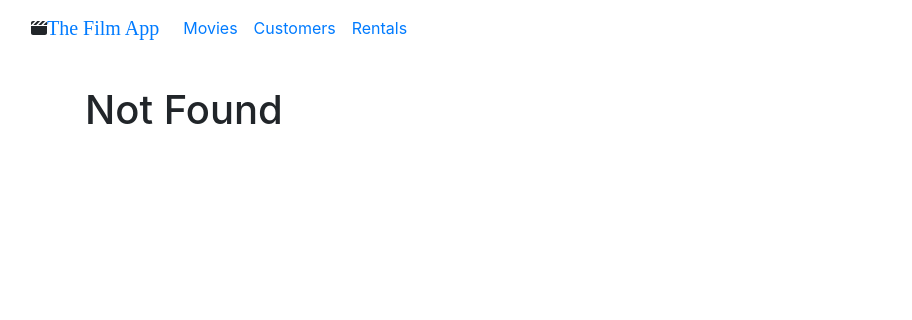
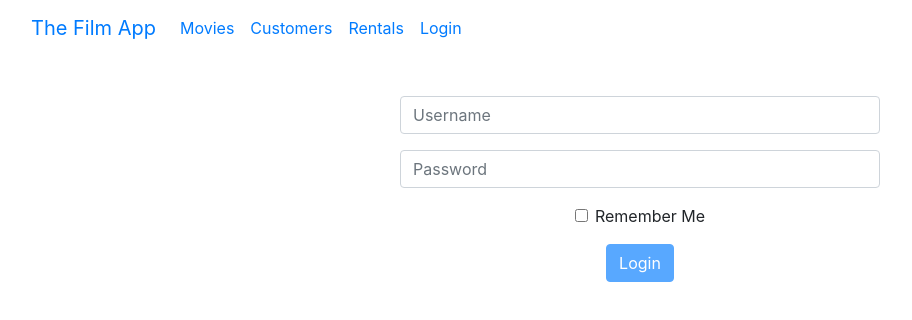
Before and after one commit to anishdass/Vidly, a React (Create React App) app: page /login in a window 1280 px wide. Before the commit this address led to /not-found. Shown: the top 320 px of the page, without its empty margins (0-912 px from the left). Built offline with nearby package versions, Linux system fonts and the light colour scheme.

Commit message:
Added a form

```diff
--- a/package.json
+++ b/package.json
@@ -11,6 +11,7 @@
     "@testing-library/user-event": "^13.5.0",
     "bootstrap": "^4.1.1",
     "font-awesome": "^4.7.0",
+    "joi-browser": "13.4",
     "lodash": "^4.17.10",
     "prop-types": "^15.6.2",
     "react": "^18.3.1",
--- a/src/component/App.jsx
+++ b/src/component/App.jsx
@@ -1,13 +1,14 @@
-import "./App.css";
+import React from "react";
 import { Component } from "react";
+import { Route, Redirect, Switch } from "react-router-dom";
 import Movies from "./movies";
-import { Route, Redirect, Switch } from "react-router-dom";
 import Customers from "./customer";
 import Rentals from "./rentals";
 import NotFound from "./not-found";
 import NavBar from "./nav-bar";
-import React from "react";
 import MovieForm from "./movie-form";
+import LoginForm from "./login-form";
+import "./App.css";
 
 class App extends Component {
   render() {
@@ -16,6 +17,7 @@ class App extends Component {
         <NavBar />
         <main className='container'>
           <Switch>
+            <Route path='/login' component={LoginForm}></Route>
             <Route path='/movies/:id' component={MovieForm} />
             <Route path='/movies' component={Movies}></Route>
             <Route path='/customers' component={Customers}></Route>
--- /dev/null
+++ b/src/component/common/form.jsx
@@ -0,0 +1,88 @@
+import React, { Component } from "react";
+import Joi from "joi-browser";
+import Input from "./input";
+
+class Form extends Component {
+  state = {
+    data: {},
+    errors: {},
+  };
+
+  validate = () => {
+    const options = { abortEarly: false };
+    const { error } = Joi.validate(this.state.data, this.schema, options);
+
+    if (!error) return null;
+    const errors = {};
+
+    for (let item of error.details) errors[item.path[0]] = item.message;
+    return errors;
+  };
+
+  validateProperty = ({ name, value }) => {
+    const obj = { [name]: value };
+    const schema = { [name]: this.schema[name] };
+    const { error } = Joi.validate(obj, schema);
+    return error ? error.details[0].message : null;
+  };
+
+  handleSubmit = (e) => {
+    e.preventDefault(); //To avoid loading of the page on pressing submit
+    const errors = this.validate();
+
+    this.setState({ errors: errors || {} });
+
+    if (errors) return;
+    console.log("Submitted");
+
+    this.doSubmit();
+  };
+
+  handleChange = ({ currentTarget: input }) => {
+    const errors = { ...this.state.errors };
+    const errorMessage = this.validateProperty(input);
+    if (errorMessage) errors[input.name] = errorMessage;
+    else delete errors[input.name];
+
+    const data = { ...this.state.data };
+    data[input.name] = input.value;
+    this.setState({ data, errors });
+  };
+  renderButton(label) {
+    return (
+      <button
+        type='submit'
+        className='btn btn-primary'
+        disabled={this.validate()}>
+        {label}
+      </button>
+    );
+  }
+
+  renderInput(name, label) {
+    const { data, errors, show } = this.state;
+    return (
+      <Input
+        name={name}
+        value={data[name]}
+        placeholder={label}
+        onChange={this.handleChange}
+        className='form-control'
+        error={errors[name]}
+      />
+    );
+  }
+
+  renderFormCheck(type, label) {
+    return (
+      <div className='mb-3 form-check'>
+        <input type={type} className='form-check-input' id={label} />
+        <label className='form-check-label' for='exampleCheck1'>
+          {label}
+        </label>
+      </div>
+    );
+  }
+}
+
+export default Form;
--- /dev/null
+++ b/src/component/common/input.jsx
@@ -0,0 +1,29 @@
+import React from "react";
+
+const Input = ({
+  name,
+  value,
+  placeholder,
+  onChange,
+  className,
+  autoFocus,
+  error,
+}) => {
+  return (
+    <div class='mb-3'>
+      <input
+        autoFocus={autoFocus ? true : undefined}
+        value={value}
+        onChange={onChange}
+        type={name}
+        class={className}
+        id={name}
+        name={name}
+        placeholder={placeholder}
+      />
+      {error && <div className='aler alert-danger'>{error}</div>}
+    </div>
+  );
+};
+
+export default Input;
--- /dev/null
+++ b/src/component/login-form.jsx
@@ -0,0 +1,36 @@
+import React, { Component } from "react";
+import Joi from "joi-browser";
+import Form from "./common/form";
+
+class LoginForm extends Form {
+  state = {
+    data: { username: "", password: "" },
+    errors: {},
+  };
+
+  schema = {
+    username: Joi.string().required().label("Username"),
+    password: Joi.string().required().label("Password"),
+  };
+
+  doSubmit = () => {
+    console.log("Submitted");
+  };
+
+  render() {
+    const { data, errors } = this.state;
+
+    return (
+      <React.Fragment>
+        <form onSubmit={this.handleSubmit} className='login-form'>
+          {this.renderInput("username", "Username")}
+          {this.renderInput("password", "Password")}
+          {this.renderFormCheck("checkbox", "Remember Me")}
+          {this.renderButton("Login")}
+        </form>
+      </React.Fragment>
+    );
+  }
+}
+
+export default LoginForm;
--- a/src/component/nav-bar.jsx
+++ b/src/component/nav-bar.jsx
@@ -1,13 +1,10 @@
 import React from "react";
 import { Link, NavLink } from "react-router-dom";
-import { FontAwesomeIcon } from "@fortawesome/react-fontawesome";
-import { faClapperboard } from "@fortawesome/free-solid-svg-icons";
 
 const NavBar = () => {
   return (
     <nav className='navbar navbar-expand-lg bg-body-tertiary'>
       <div className='container-fluid'>
-        <FontAwesomeIcon icon={faClapperboard} />
         <Link className='navbar-brand' to='/'>
           The Film App
         </Link>
@@ -38,6 +35,11 @@ const NavBar = () => {
                 Rentals
               </NavLink>
             </li>
+            <li className='nav-item'>
+              <NavLink className='nav-link' to='/login'>
+                Login
+              </NavLink>
+            </li>
           </ul>
         </div>
       </div>
--- a/src/index.css
+++ b/src/index.css
@@ -21,6 +21,9 @@ code {
   margin-bottom: 30px;
 }
 
-.navbar-brand {
-  font-family: "Georgia, serif";
+.login-form {
+  width: 500px;
+  padding: 10px;
+  margin: 20px auto;
+  text-align: center;
 }
```
Also changed, not shown: 1 other file (tests, documents, lock files or other folders).
